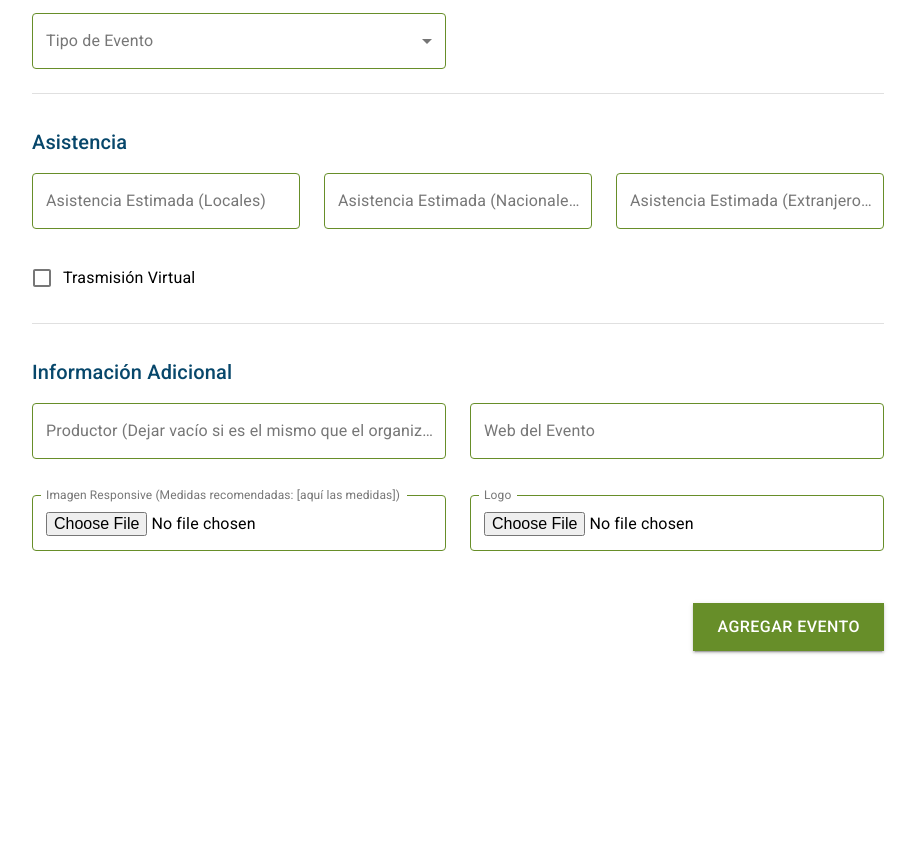
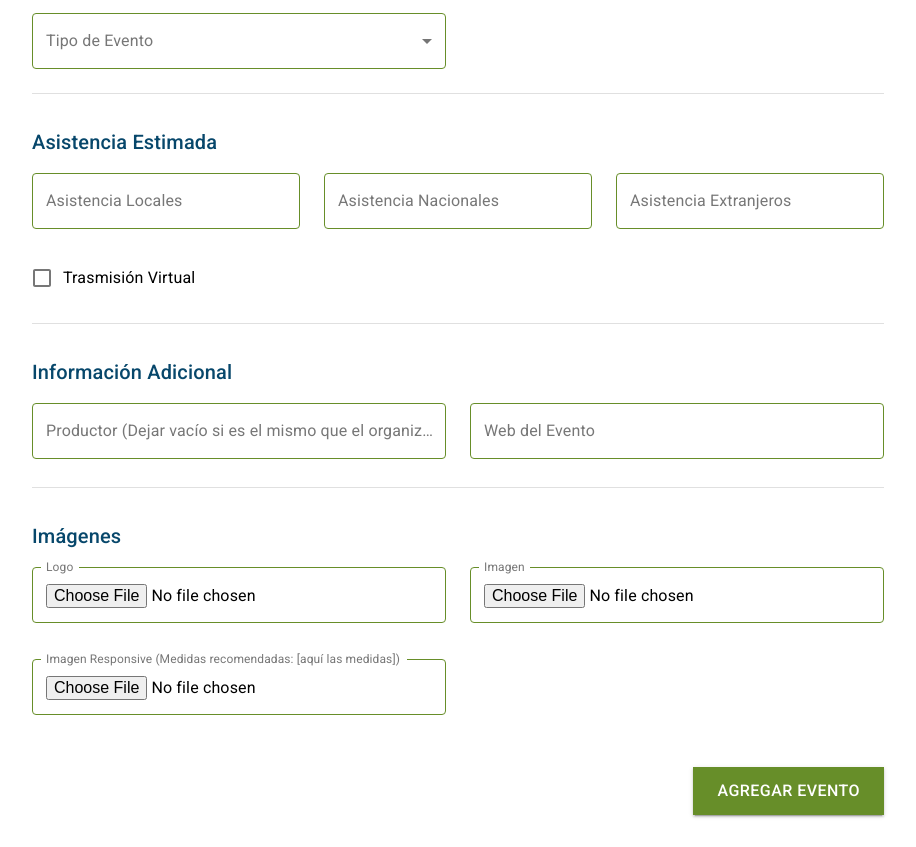
Before and after one commit to MarcosRillo/EATT, a Next.js app: page /dashboard/addEvent in a window 1280 px wide. Shown: the part 1005-1852 px from the top of the page, without its empty margins (182-1098 px from the left). Before the commit the page ends 1688 px from the top, so only its background shows below. Built offline with nearby package versions, Linux system fonts and the light colour scheme.

Commit message:
ordenando los inputs de imagenes

```diff
--- a/src/app/dashboard/addEvent/page.jsx
+++ b/src/app/dashboard/addEvent/page.jsx
@@ -319,12 +319,12 @@ function AddEventPage() {
         </Grid>
         <Divider sx={{ mb: 4 }} />
         <Typography variant="h6" color="primary" gutterBottom sx={{ mt: 3 }}>
-          Asistencia
+          Asistencia Estimada
         </Typography>
         <Grid container spacing={3} mb={3}>
           <Grid item xs={12} sm={4}>
             <TextField
-              label="Asistencia Estimada (Locales)"
+              label="Asistencia Locales"
               variant="outlined"
               type="number"
               value={asistenciaLocales}
@@ -333,7 +333,7 @@ function AddEventPage() {
           </Grid>
           <Grid item xs={12} sm={4}>
             <TextField
-              label="Asistencia Estimada (Nacionales)"
+              label="Asistencia Nacionales"
               variant="outlined"
               type="number"
               value={asistenciaNacionales}
@@ -342,7 +342,7 @@ function AddEventPage() {
           </Grid>
           <Grid item xs={12} sm={4}>
             <TextField
-              label="Asistencia Estimada (Extranjeros)"
+              label="Asistencia Extranjeros"
               variant="outlined"
               type="number"
               value={asistenciaExtranjeros}
@@ -355,7 +355,7 @@ function AddEventPage() {
                 <Checkbox
                   checked={trasmisionVirtual}
                   onChange={(e) => setTrasmisionVirtual(e.target.checked)}
-                  color="secondary" // Usando el color secundario para el checkbox
+                  color="secondary"
                 />
               }
               label="Trasmisión Virtual"
@@ -396,6 +396,40 @@ function AddEventPage() {
               onChange={(e) => setWebEvento(e.target.value)}
             />
           </Grid>
+        </Grid>
+        <Divider sx={{ mb: 4 }} />
+        <Typography variant="h6" color="primary" gutterBottom sx={{ mt: 3 }}>
+          Imágenes
+        </Typography>
+        <Grid container spacing={3} mb={3}>
+          <Grid item xs={12} sm={6}>
+            <TextField
+              label="Logo"
+              variant="outlined"
+              type="file"
+              onChange={handleLogoChange}
+              InputLabelProps={{ shrink: true }}
+            />
+            {logo && (
+              <Typography variant="caption" color="text.secondary">
+                Logo seleccionado: {logo.name}
+              </Typography>
+            )}
+          </Grid>
+          <Grid item xs={12} sm={6}>
+            <TextField
+              label="Imagen"
+              variant="outlined"
+              type="file"
+              onChange={handleImagenChange}
+              InputLabelProps={{ shrink: true }}
+            />
+            {imagen && (
+              <Typography variant="caption" color="text.secondary">
+                Imagen seleccionada: {imagen.name}
+              </Typography>
+            )}
+          </Grid>
           <Grid item xs={12} sm={6}>
             <TextField
               label="Imagen Responsive (Medidas recomendadas: [aquí las medidas])"
@@ -410,28 +444,13 @@ function AddEventPage() {
               </Typography>
             )}
           </Grid>
-          <Grid item xs={12} sm={6}>
-            <TextField
-              label="Logo"
-              variant="outlined"
-              type="file"
-              onChange={handleLogoChange}
-              InputLabelProps={{ shrink: true }}
-            />
-            {logo && (
-              <Typography variant="caption" color="text.secondary">
-                Logo seleccionado: {logo.name}
-              </Typography>
-            )}
-          </Grid>
         </Grid>
         <Box sx={{ mt: 4, display: "flex", justifyContent: "flex-end" }}>
-          {/* Añadiendo margen superior y alineando a la derecha */}
           <Button
             variant="contained"
             color="secondary"
             onClick={handleAddEventSubmit}
-            sx={{ padding: "10px 24px", fontSize: "1rem" }} // Aumentando el padding del botón
+            sx={{ padding: "10px 24px", fontSize: "1rem" }}
           >
             Agregar Evento
           </Button>
```
